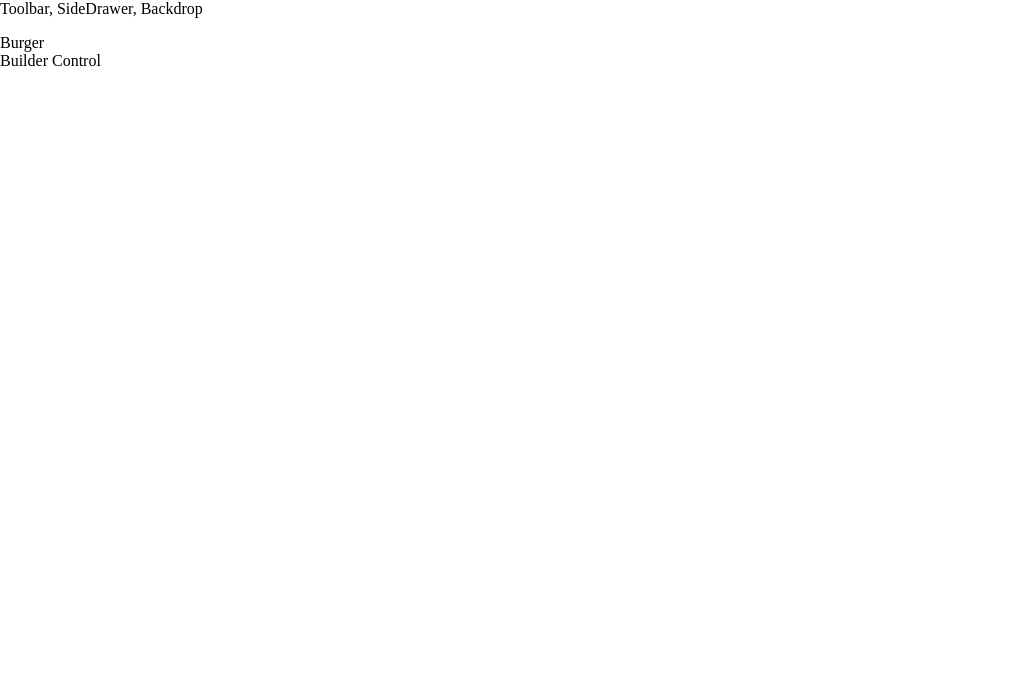
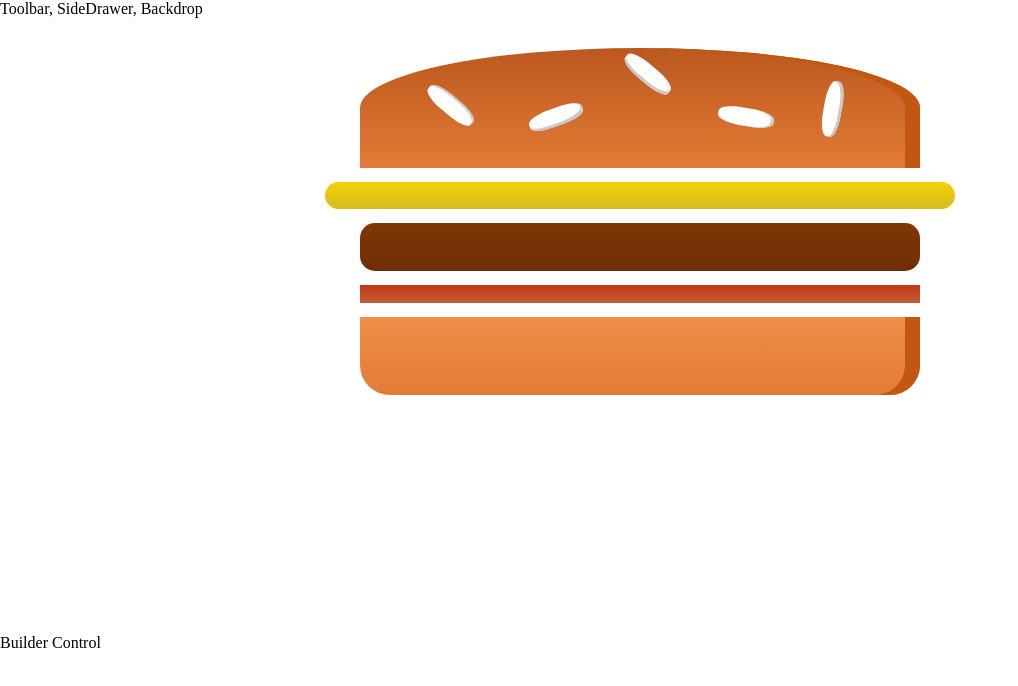
Before and after one commit to lriverd/burguer-builder-course, a React (Create React App) app: page / in a window 1280 px wide. Shown: the top 686 px of the page, without its empty margins (0-1018 px from the left). Built offline with nearby package versions, Linux system fonts and the light colour scheme.

Commit message:
feat(burger): non dinamically burger added

```diff
--- a/package.json
+++ b/package.json
@@ -6,6 +6,8 @@
     "@testing-library/jest-dom": "^4.2.4",
     "@testing-library/react": "^9.5.0",
     "@testing-library/user-event": "^7.2.1",
+    "prop-type": "0.0.1",
+    "prop-types": "^15.7.2",
     "react": "^16.13.1",
     "react-dom": "^16.13.1",
     "react-scripts": "3.4.1"
--- /dev/null
+++ b/src/components/Burger/Burger.js
@@ -0,0 +1,19 @@
+import React from 'react';
+
+import styles from './Burger.module.css'
+import BurgerIngredient from './BurgerIngredient/BurgerIngredient';
+
+const burger = (props) => {
+
+    return(
+        <div className={styles.Burger}>
+            <BurgerIngredient type="bread-top"></BurgerIngredient>
+            <BurgerIngredient type="cheese"></BurgerIngredient>
+            <BurgerIngredient type="meat"></BurgerIngredient>
+            <BurgerIngredient type="bacon"></BurgerIngredient>
+            <BurgerIngredient type="bread-bottom"></BurgerIngredient>
+        </div>
+    );
+}
+
+export default burger;
--- /dev/null
+++ b/src/components/Burger/Burger.module.css
@@ -0,0 +1,30 @@
+.Burger{
+    width: 100%;
+    margin: auto;
+    height: 250px;
+    overflow: scroll;
+    text-align: center;
+    font-weight: bold;
+    font-size: 1.2rem;
+}
+
+@media (min-width: 500px) and (min-height: 400px){
+    .Burger{
+        width: 350px;
+        height: 300px;
+    }
+}
+
+@media (min-width: 500px) and (min-height: 401px){
+    .Burger{
+        width: 450px;
+        height: 400px;
+    }
+}
+
+@media (min-width: 1000px) and (min-height: 700px){
+    .Burger{
+        width: 700px;
+        height: 600px;
+    }
+}
--- /dev/null
+++ b/src/components/Burger/BurgerIngredient/BurgerIngredient.js
@@ -0,0 +1,50 @@
+import React from 'react';
+import PropTypes from 'prop-types';
+
+import styles from './BurgerIngredient.module.css';
+
+const burgerIngredient = (props) => {
+    let ingredient = null;
+
+    switch (props.type) {
+        case ("bread-top"):
+            ingredient = (
+                <div className={styles.BreadTop}>
+                    <div className={styles.Seeds1}></div>
+                    <div className={styles.Seeds2}></div>
+                </div>
+            );
+            break;
+        case ("bread-bottom"):
+            ingredient = <div className={styles.BreadBottom}></div>
+            break;
+        case ("meat"):
+            ingredient = <div className={styles.Meat}></div>
+            break;
+        case ("cheese"):
+            ingredient = <div className={styles.Cheese}></div>
+            break;
+        case ("bacon"):
+            ingredient = <div className={styles.Bacon}></div>
+            break;
+        case ("salad"):
+            ingredient = <div className={styles.Salad}></div>
+            break;
+        default:
+            ingredient = null;
+    }
+
+    return ingredient;
+}
+
+burgerIngredient.propTypes = {
+    type: PropTypes.oneOf([
+        'bread-top',
+        'bread-bottom',
+        'meat',
+        'bacon',
+        'salad',
+        'cheese']).isRequired
+};
+
+export default burgerIngredient
--- /dev/null
+++ b/src/components/Burger/BurgerIngredient/BurgerIngredient.module.css
@@ -0,0 +1,113 @@
+.BreadBottom {
+    height: 13%;
+    width: 80%;
+    background: linear-gradient(#F08E4A, #e27b36);
+    border-radius: 0 0 30px 30px;
+    box-shadow: inset -15px 0 #c15711;
+    margin: 2% auto;
+}
+
+.BreadTop {
+    height: 20%;
+    width: 80%;
+    background: linear-gradient(#bc581e, #e27b36);
+    border-radius: 50% 50% 0 0;
+    box-shadow: inset -15px 0 #c15711;
+    margin: 2% auto;
+    position: relative;
+}
+
+.Seeds1 {
+    width: 10%;
+    height: 15%;
+    position: absolute;
+    background-color: white;
+    left: 30%;
+    top: 50%;
+    border-radius: 40%;
+    transform: rotate(-20deg);
+    box-shadow: inset -2px -3px #c9c9c9;
+}
+
+.Seeds1:after {
+    content: "";
+    width: 100%;
+    height: 100%;
+    position: absolute;
+    background-color: white;
+    left: -170%;
+    top: -260%;
+    border-radius: 40%;
+    transform: rotate(60deg);
+    box-shadow: inset -1px 2px #c9c9c9;
+  }
+
+.Seeds1:before {
+    content: "";
+    width: 100%;
+    height: 100%;
+    position: absolute;
+    background-color: white;
+    left: 180%;
+    top: -50%;
+    border-radius: 40%;
+    transform: rotate(60deg);
+    box-shadow: inset -1px -3px #c9c9c9;
+  }
+
+  .Seeds2 {
+    width: 10%;
+    height: 15%;
+    position: absolute;
+    background-color: white;
+    left: 64%;
+    top: 50%;
+    border-radius: 40%;
+    transform: rotate(10deg);
+    box-shadow: inset -3px 0 #c9c9c9;
+  }
+
+  .Seeds2:before {
+    content: "";
+    width: 100%;
+    height: 100%;
+    position: absolute;
+    background-color: white;
+    left: 150%;
+    top: -130%;
+    border-radius: 40%;
+    transform: rotate(90deg);
+    box-shadow: inset 1px 3px #c9c9c9;
+  }
+
+
+.Meat {
+    width: 80%;
+    height: 8%;
+    background: linear-gradient(#7f3608, #702e05);
+    margin: 2% auto;
+    border-radius: 15px;
+}
+
+.Cheese {
+    width: 90%;
+    height: 4.5%;
+    margin: 2% auto;
+    background: linear-gradient(#f4d004, #d6bb22);
+    border-radius: 20px;
+}
+
+.Salad {
+    width: 85%;
+    height: 7%;
+    margin: 2% auto;
+    background: linear-gradient(#228c1d, #91ce50);
+    border-radius: 20px;
+}
+
+.Bacon {
+    width: 80%;
+    height: 3%;
+    background: linear-gradient(#bf3813, #c45e38);
+    margin: 2% auto;
+}
--- a/src/containers/BurgerBuilder/BurgerBuilder.js
+++ b/src/containers/BurgerBuilder/BurgerBuilder.js
@@ -1,13 +1,14 @@
 import React, { Component } from 'react';
 
 import Aux from '../../hoc/Aux'
+import Burger from '../../components/Burger/Burger'
 
 class BurgerBuilder extends Component {
 
     render() {
         return (
             <Aux>
-                <div>Burger</div>
+                <Burger></Burger>
                 <div>Builder Control</div>
             </Aux>
         )
```
Also changed, not shown: 1 other file (tests, documents, lock files or other folders).
